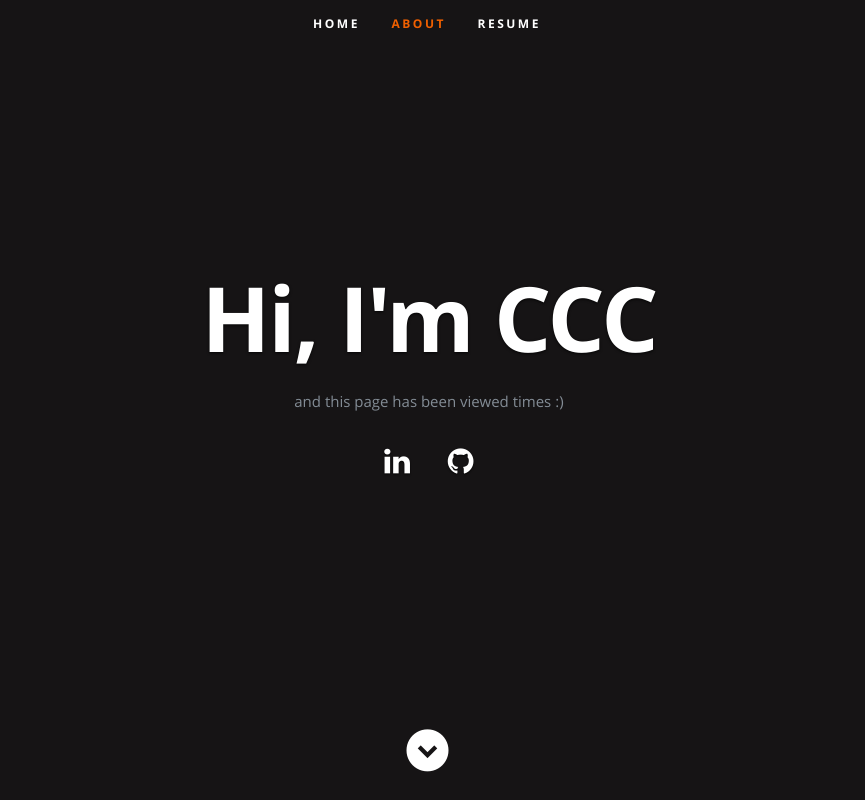
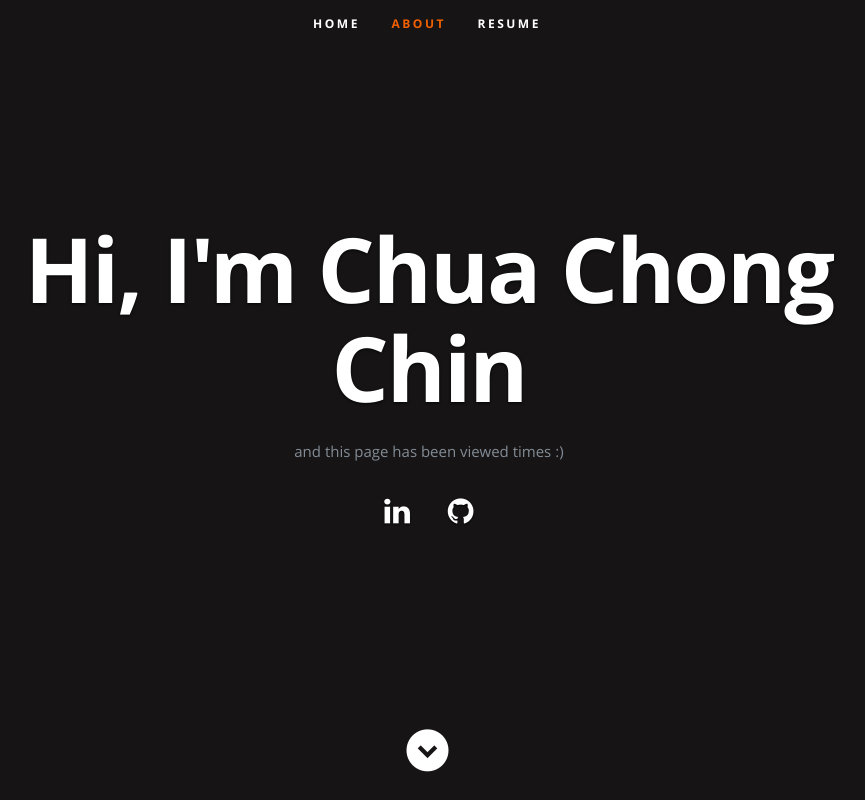
Before and after one commit to heyitschongchin/azure-resume, a plain HTML site: page frontend/index.html in a window 1280 px wide. Shown: the top 800 px of the page, without its empty margins (213-1078 px from the left). Drawn offline with nearby package versions, Linux system fonts and the light colour scheme; no server answers.

Commit message:
Update HTML

```diff
--- a/frontend/index.html
+++ b/frontend/index.html
@@ -54,7 +54,7 @@
 
       <div class="row banner">
          <div class="banner-text">
-            <h1 class="responsive-headline">Hi, I'm CCC</h1>
+            <h1 class="responsive-headline">Hi, I'm Chua Chong Chin</h1>
 
             <p>and this page has been viewed <a id="counter"></a> times :) </p>
             <ul class="social">
```
